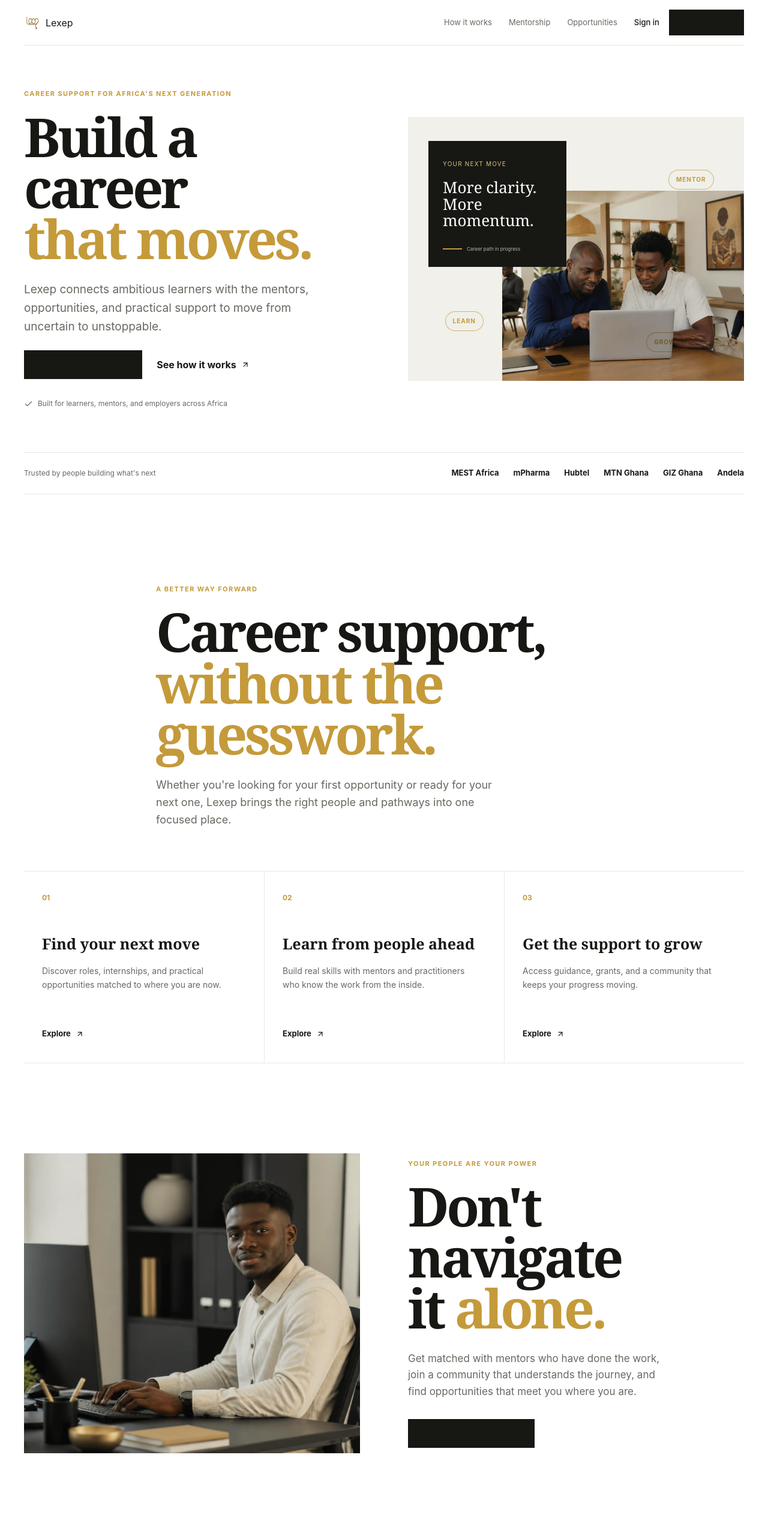
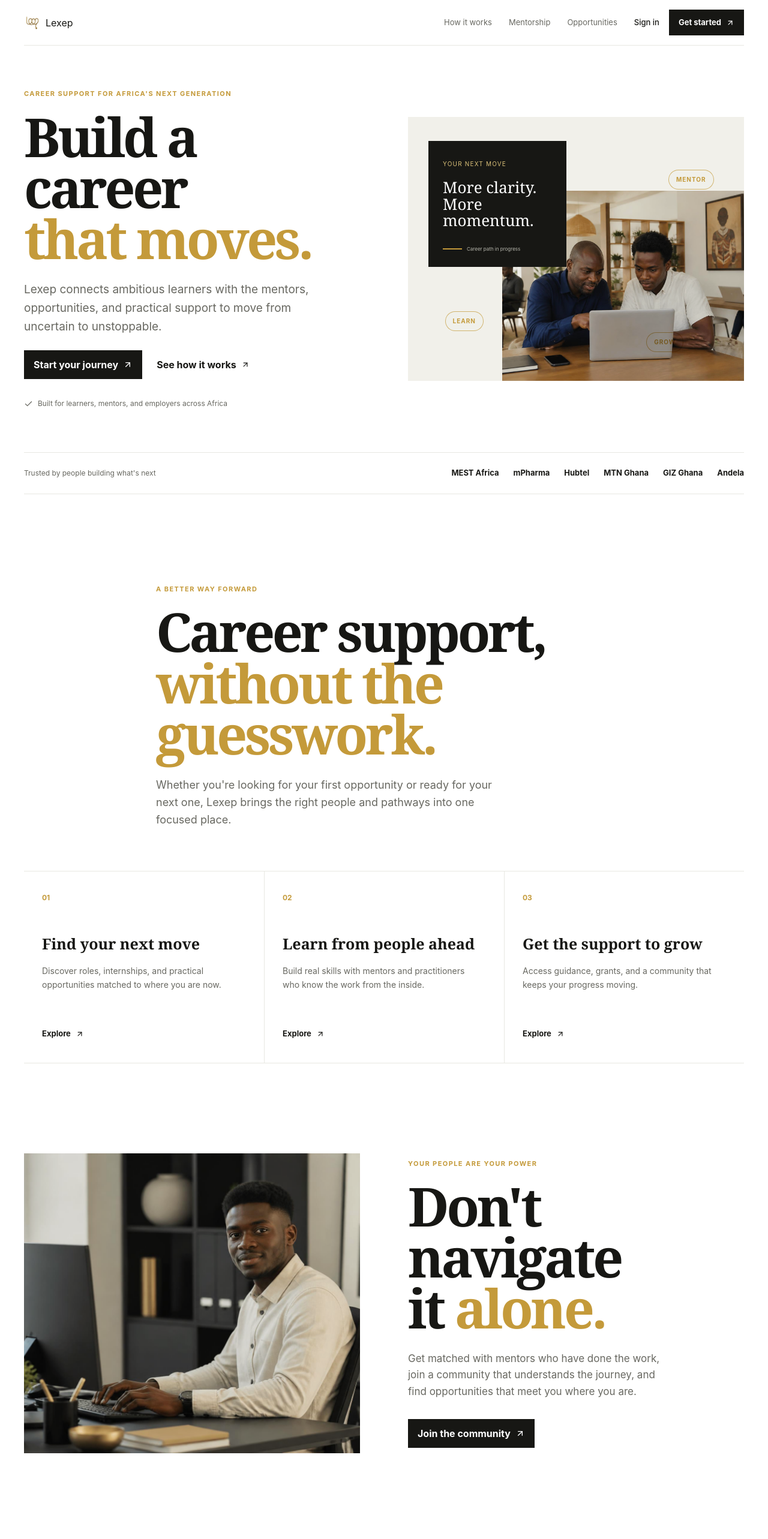
Before and after one commit to josephadeabah/lexep, a Next.js app in the folder frontend/: page / in a window 1280 px wide. Shown: the top 2566 px of the page at 60% size. Built offline with nearby package versions, Linux system fonts and the light colour scheme; no server answers.

Commit message:
Update page.tsx

```diff
--- a/frontend/app/page.tsx
+++ b/frontend/app/page.tsx
@@ -43,7 +43,7 @@ export default function Page() {
 
         <div className="ml-auto flex items-center gap-4 text-[13px] md:ml-0">
           <Link className="font-medium text-[#686861] hover:text-[#171714]" href="/sign-in">Sign in</Link>
-          <Link className="inline-flex items-center justify-center gap-2 bg-[#171714] px-4 py-3 font-bold text-white hover:bg-[#2a2a28]" href="/sign-up">
+          <Link className="inline-flex items-center justify-center gap-2 bg-[#171714] px-4 py-3 font-bold !text-white hover:bg-[#2a2a28]" href="/sign-up">
             Get started <ArrowUpRight size={14} />
           </Link>
           <button
@@ -70,7 +70,7 @@ export default function Page() {
             Lexep connects ambitious learners with the mentors, opportunities, and practical support to move from uncertain to unstoppable.
           </p>
           <div className="mt-6 flex items-center gap-6">
-            <Link className="inline-flex items-center justify-center gap-2 bg-[#171714] px-4 py-3 font-bold text-white hover:bg-[#2a2a28]" href="/sign-up">
+            <Link className="inline-flex items-center justify-center gap-2 bg-[#171714] px-4 py-3 font-bold !text-white hover:bg-[#2a2a28]" href="/sign-up">
               Start your journey <ArrowUpRight size={16} />
             </Link>
             <Link className="inline-flex items-center gap-2 font-bold hover:text-[#c49a3a]" href="#how-it-works">
@@ -162,7 +162,7 @@ export default function Page() {
           <p className="mt-7 max-w-[430px] text-[17px] leading-relaxed text-[#686861]">
             Get matched with mentors who have done the work, join a community that understands the journey, and find opportunities that meet you where you are.
           </p>
-          <Link className="mt-8 inline-flex items-center justify-center gap-2 bg-[#171714] px-4 py-3 font-bold text-white hover:bg-[#2a2a28]" href="/sign-up">
+          <Link className="mt-8 inline-flex items-center justify-center gap-2 bg-[#171714] px-4 py-3 font-bold !text-white hover:bg-[#2a2a28]" href="/sign-up">
             Join the community <ArrowUpRight size={16} />
           </Link>
         </div>
```
